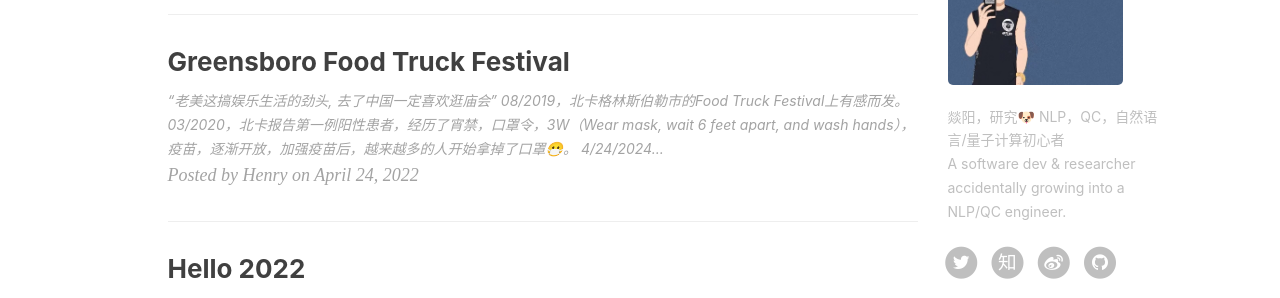
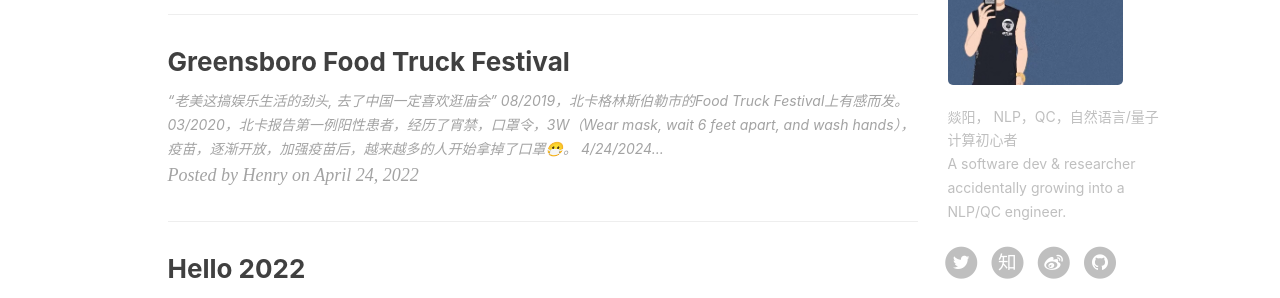
Before and after one commit to yliu9418/yliu9418.github.io, a Jekyll site: the page built from index.html, in a window 1280 px wide. Shown: the part 684-982 px from the top of the page. Built offline with Jekyll 4.4.1, drawn with Linux system fonts in a browser that asks for light colours; nearby versions of some CDN libraries; the list of posts is cut into pages by our own code; comment, search, counter and statistics services are not loaded.

Commit message:
Update _config.yml

```diff
--- a/_config.yml
+++ b/_config.yml
@@ -78,7 +78,7 @@ ga_domain: #huangxuan.me
 
 # Sidebar settings
 sidebar: true                           # whether or not using Sidebar.
-sidebar-about-description: "燚阳，研究🐶 NLP，QC，自然语言/量子计算初心者 <br> A software dev & researcher accidentally growing into a NLP/QC engineer."
+sidebar-about-description: "燚阳， NLP，QC，自然语言/量子计算初心者 <br> A software dev & researcher accidentally growing into a NLP/QC engineer."
 sidebar-avatar: /img/YL.jpg  # use absolute URL, seeing it's used in both `/` and `/about/`
 
 
```
